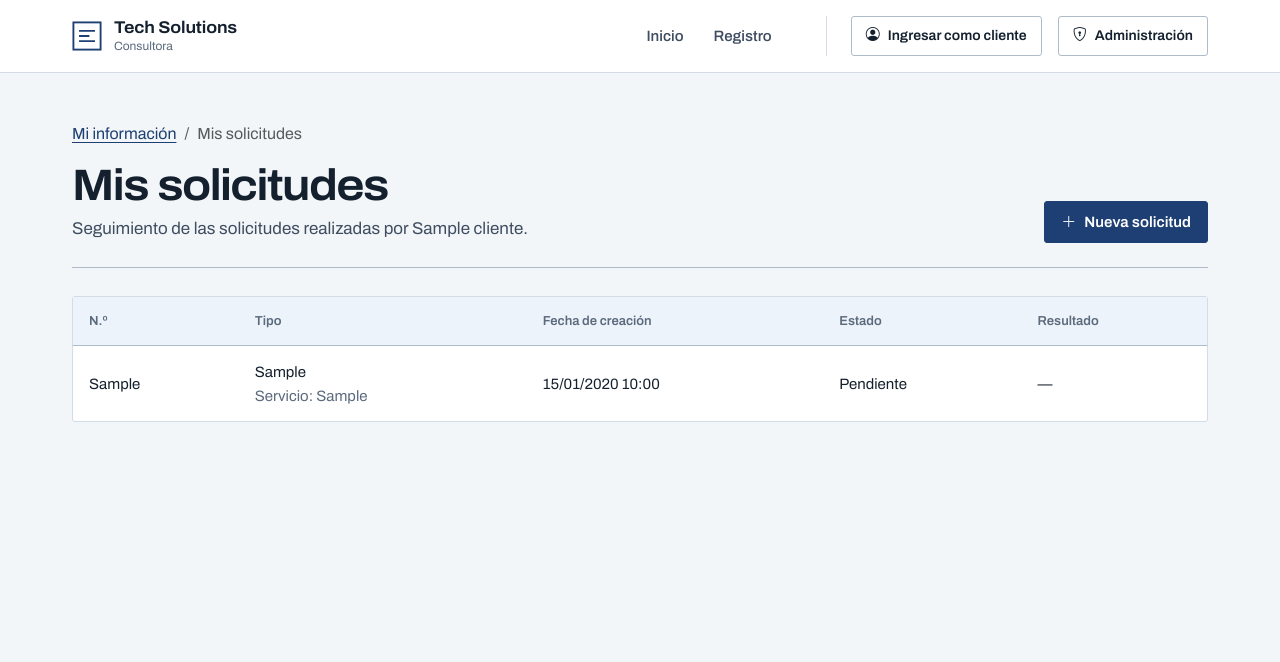
After one commit to Esrabito/Consultora-Tech-Solutions---Parcial-2---Grupo-5, a Flask app: template app/templates/cuenta/solicitudes.html in a window 1280 px wide. The commit adds this page. Shown: the top 662 px of the page. Run offline with Flask 3, Linux system fonts and the light colour scheme; tables that the repository leaves empty hold one stand-in row (values such as "Sample post"); the template is opened without the code that fills it: values that come from a table or form of the project are taken from there, most other values are stand-ins (such as "Sample title", 1, 10 or a date in 2020); parts of the project's set-up code (start-up, migrations or seed data) failed here and were passed over.

Commit message:
feat(HU-36): agrega consulta de solicitudes propias
- Agrega pantalla dedicada para consultar solicitudes
- Muestra ID, tipo, fecha, estado y resultado
- Incluye solicitudes de cambio de plan y servicio
- Filtra las solicitudes por cliente autenticado
- Agrega mensajes para solicitudes inexistentes y errores
- Actualiza el modelo, rutas, template, pruebas y README

```diff
--- a/app/models/solicitud.py
+++ b/app/models/solicitud.py
@@ -1,3 +1,5 @@
+from datetime import datetime, timezone
+
 from app.extensions import db
 
 
@@ -7,10 +9,14 @@ class Solicitud(db.Model):
     __tablename__ = "solicitudes"
 
     id_solicitud = db.Column(db.Integer, primary_key=True)
+    fecha_creacion = db.Column(
+        db.DateTime, nullable=False, default=lambda: datetime.now(timezone.utc)
+    )
     estado = db.Column(db.String(20), nullable=False, default="Pendiente")
     adjunto = db.Column(db.String(255), nullable=True)
     motivo = db.Column(db.String(500), nullable=False)
     tipo_modificacion = db.Column(db.String(50), nullable=False)
+    resultado = db.Column(db.String(500), nullable=True)
 
     id_cliente = db.Column(
         db.Integer,
--- a/app/templates/cuenta/mi_plan.html
+++ b/app/templates/cuenta/mi_plan.html
@@ -84,6 +84,10 @@
           <i class="bi bi-chat-left-text" aria-hidden="true"></i>
           Mis solicitudes
         </h2>
+        <a href="{{ url_for('cuenta.solicitudes') }}" class="btn btn-outline-primary btn-sm mb-3">
+          <i class="bi bi-eye" aria-hidden="true"></i>
+          Ver todas
+        </a>
         <a href="{{ url_for('cuenta.solicitud') }}" class="btn btn-outline-primary btn-sm mb-3">
           <i class="bi bi-plus-lg" aria-hidden="true"></i>
           Nueva solicitud
--- /dev/null
+++ b/app/templates/cuenta/solicitudes.html
@@ -0,0 +1,84 @@
+{% extends "base.html" %}
+
+{% block titulo %}Mis solicitudes{% endblock %}
+
+{% block contenido %}
+<nav aria-label="breadcrumb">
+  <ol class="breadcrumb">
+    <li class="breadcrumb-item">
+      <a href="{{ url_for('cuenta.mi_informacion') }}">Mi información</a>
+    </li>
+    <li class="breadcrumb-item active" aria-current="page">Mis solicitudes</li>
+  </ol>
+</nav>
+
+<header class="page-head">
+  <div class="page-head__text">
+    <h1>Mis solicitudes</h1>
+    <p class="page-head__lead">
+      Seguimiento de las solicitudes realizadas por {{ cliente.nombre }}.
+    </p>
+  </div>
+  <div class="page-head__actions">
+    <a href="{{ url_for('cuenta.solicitud') }}" class="btn btn-primary">
+      <i class="bi bi-plus-lg" aria-hidden="true"></i> Nueva solicitud
+    </a>
+  </div>
+</header>
+
+{% if solicitudes %}
+  <div class="data-sheet">
+    <table class="data-table">
+      <caption class="visually-hidden">Solicitudes del cliente</caption>
+      <thead>
+        <tr>
+          <th scope="col">N.º</th>
+          <th scope="col">Tipo</th>
+          <th scope="col">Fecha de creación</th>
+          <th scope="col">Estado</th>
+          <th scope="col">Resultado</th>
+        </tr>
+      </thead>
+      <tbody>
+        {% for solicitud in solicitudes %}
+          <tr>
+            <td data-label="N.º">{{ solicitud.id_solicitud }}</td>
+            <td data-label="Tipo">
+              {{ solicitud.tipo_modificacion }}
+              {% if solicitud.servicio %}
+                <span class="d-block text-muted">Servicio: {{ solicitud.servicio.tipo_servicio }}</span>
+              {% endif %}
+            </td>
+            <td data-label="Fecha de creación">
+              {% if solicitud.fecha_creacion %}
+                {{ solicitud.fecha_creacion.strftime("%d/%m/%Y %H:%M") }}
+              {% else %}
+                No disponible
+              {% endif %}
+            </td>
+            <td data-label="Estado">{{ solicitud.estado }}</td>
+            <td data-label="Resultado">
+              {% if solicitud.estado in ("Rechazada", "Resuelta") %}
+                {{ solicitud.resultado or "Sin resultado informado." }}
+              {% else %}
+                —
+              {% endif %}
+            </td>
+          </tr>
+        {% endfor %}
+      </tbody>
+    </table>
+  </div>
+{% else %}
+  <div class="empty-state">
+    <span class="empty-state__icon" aria-hidden="true">
+      <i class="bi bi-inbox"></i>
+    </span>
+    <h2>No tenés solicitudes registradas</h2>
+    <p>Cuando realices una solicitud, vas a poder consultar acá su estado y resultado.</p>
+    <a href="{{ url_for('cuenta.solicitud') }}" class="btn btn-primary">
+      Nueva solicitud
+    </a>
+  </div>
+{% endif %}
+{% endblock %}
```
Also changed, not shown: app/__init__.py (+19 -6 lines), app/routes/cuenta_cliente.py (+20 -0 lines), tests/test_cuenta_cliente.py (+29 -0 lines), README.md.
